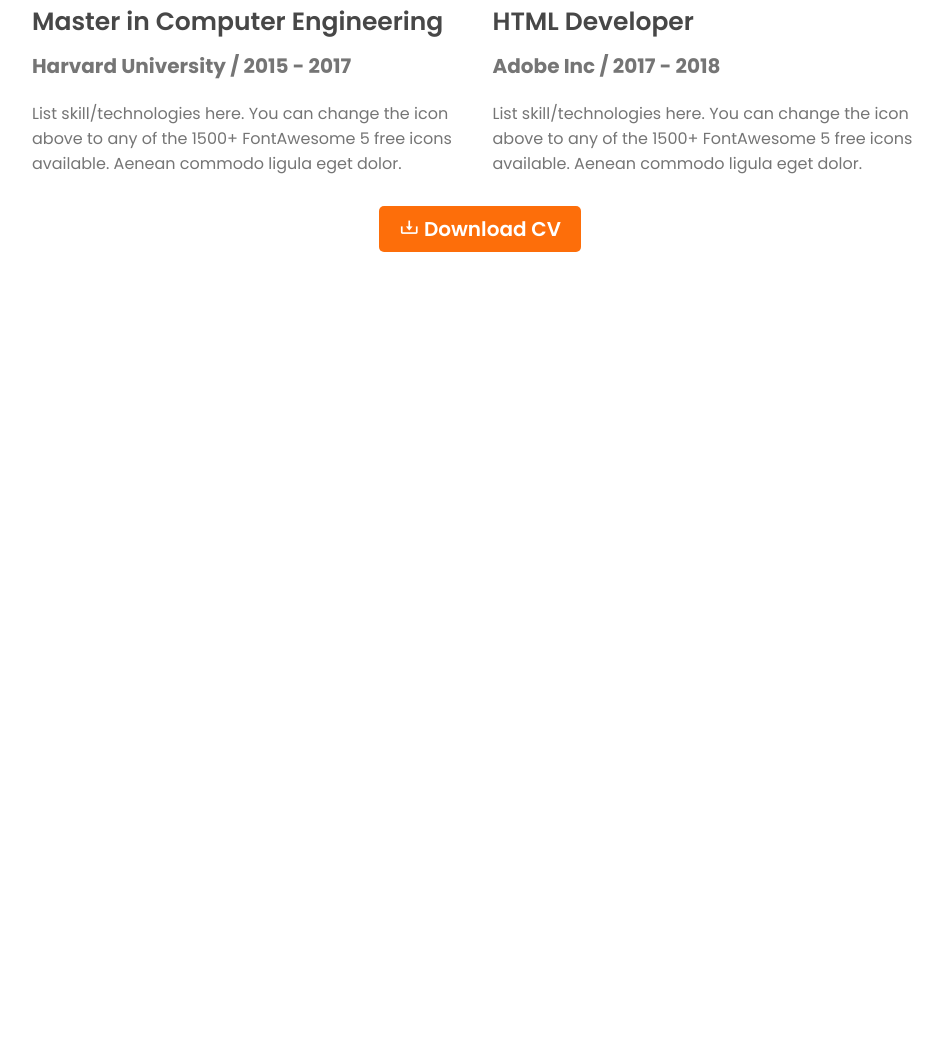
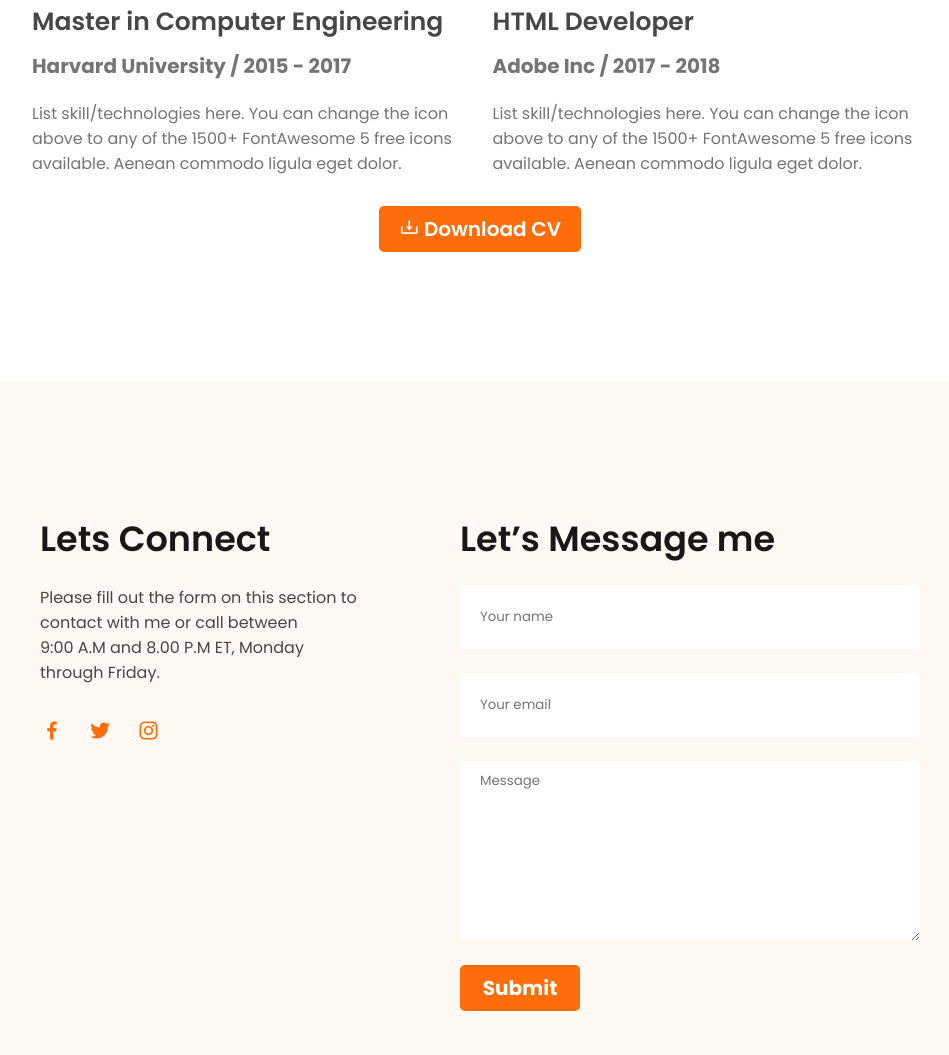
Before and after one commit to Ariful544/web-dev-protfolio, a plain HTML site: page index.html in a window 1280 px wide. Shown: the part 3550-4605 px from the top of the page, without its empty margins (160-1109 px from the left). Before the commit the page ends 3852 px from the top, so only its background shows below. Drawn offline with nearby package versions, Linux system fonts and the light colour scheme.

Commit message:
project finished

```diff
--- a/index.html
+++ b/index.html
@@ -150,7 +150,28 @@
             <button class="btn-download" style="margin: 0 auto;"><i class='bx bx-download'></i> Download CV</button>
         </section>
     </main>
-    <footer></footer>
+    <footer>
+        <div class="footer-box">
+            <div class="connect">
+                <h2>Lets Connect</h2>
+                <p>Please fill out the form on this section to contact with me or call between<br> 9:00 A.M and 8.00 P.M ET, Monday through Friday.</p>
+                <div class="social-icons">
+                    <a href=""><i class='bx bxl-facebook'></i></a>
+                    <a href=""><i class='bx bxl-twitter' ></i></a>
+                    <a href=""><i class='bx bxl-instagram' ></i></a>
+                </div>
+            </div>
+            <div class="form-box">
+                <h2>Let’s Message me</h2>
+                <form action="">
+                    <input type="text" name="" placeholder="Your name">
+                    <input type="text" name="" placeholder="Your email">
+                    <textarea name="" cols="30" rows="8" placeholder="Message"></textarea>
+                    <button class="btn-orange" style="width: 120px;">Submit</button>
+                </form>
+            </div>
+        </div>
+    </footer>
 </body>
 
 </html>
--- a/style/style.css
+++ b/style/style.css
@@ -236,7 +236,6 @@ main{
     min-height: 100vh;
     display: flex;
     flex-direction: column;
-    border-radius: 10px;
 }
 #resume-summary>h1{
     text-align: center;
@@ -276,6 +275,61 @@ main{
     color: rgba(117, 117, 117, 1);
     margin-bottom: 30px;
 }
-#resume-summary .works{
+footer{
+    margin:130px auto 50px;
+    background-color: #FFF8F3;
+    min-height: 100vh;
+    display: flex;
+}
+footer .footer-box{
+    display: flex;
+    margin:130px 180px;
+    gap: 50px;
 
 }
+.connect,.form-box{
+    padding: 0 20px;
+}
+.connect>h2,.form-box>h2{
+    font-size: 35px;
+    font-weight: 600;
+    margin-bottom: 20px;
+    color: rgba(24, 24, 24, 1);
+}
+.connect>p{
+    font-size: 1rem;
+    color: rgba(71, 71, 71, 1);
+    margin-bottom: 30px;
+}
+.social-icons a{
+    text-decoration: none;
+    font-size: 24px;
+    color:#FD6E0A;
+    margin-right: 20px;
+}
+.form-box>form{
+    display: flex;
+    flex-direction: column;
+}
+.footer-box>h2{
+ text-align: center;
+}
+.footer-box input[type="text"],.footer-box input[type="text"]{
+    display: block;
+    width: 460px;
+    height: 64px;
+    padding: 10px 20px;
+    margin-bottom: 24px;
+    border: none;
+
+}
+.footer-box textarea{
+    display: block;
+    width: 460px;
+    padding: 10px 20px;
+    margin-bottom: 24px;
+    border: none;
+}
+.footer-box textarea:focus,.footer-box input:focus{
+    outline: none;
+}
```
